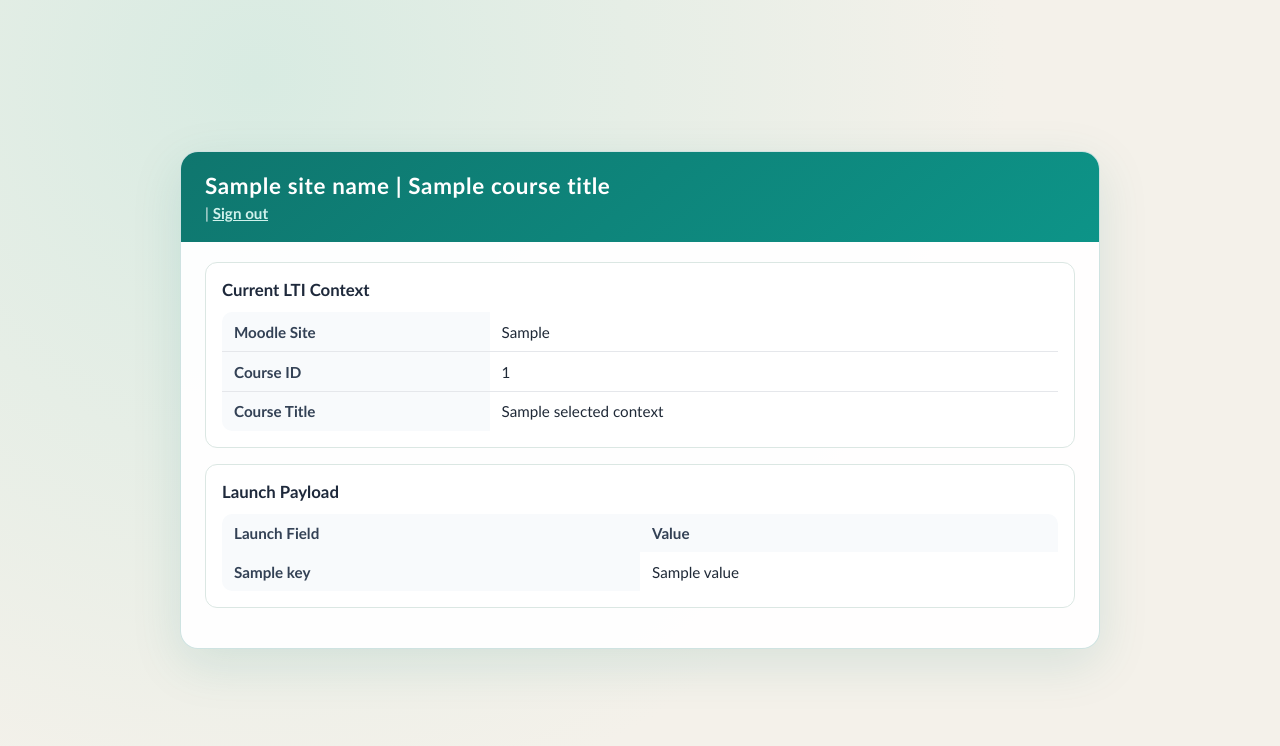
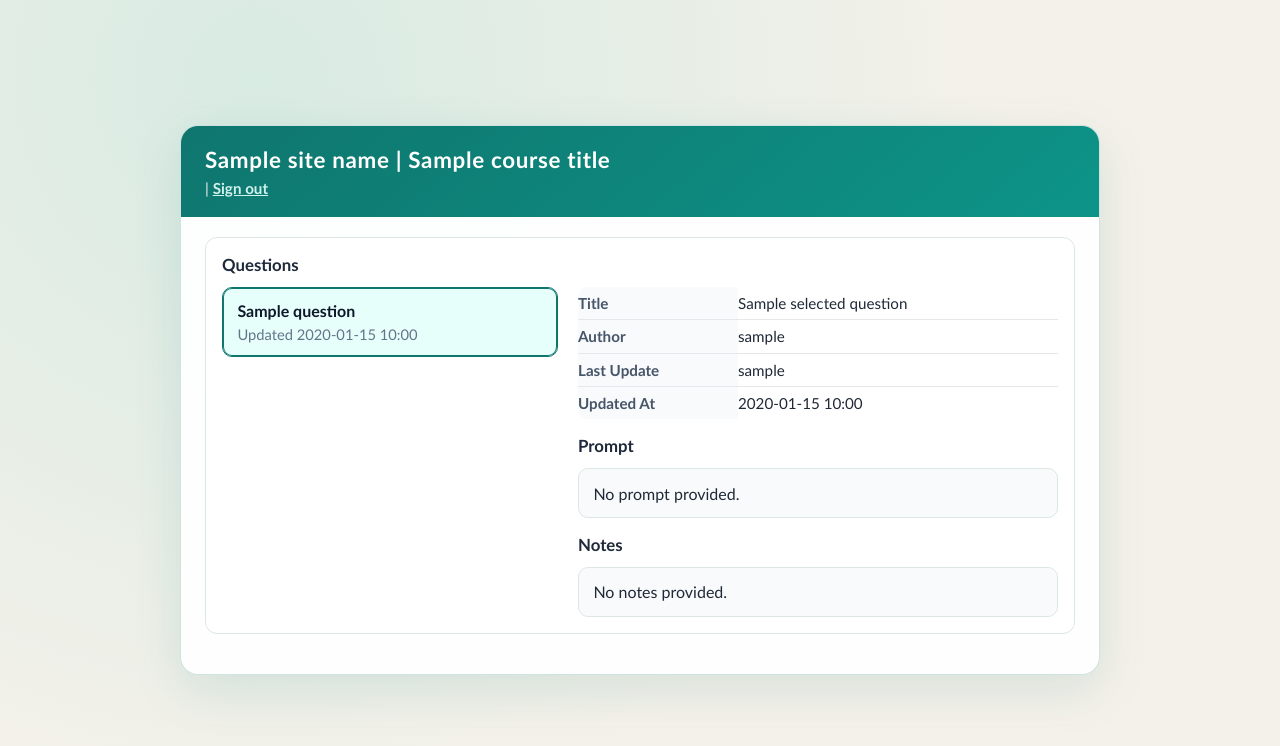
Before and after one commit to frautn/owui-lti1.1-manager, a Django app: template app/templates/app/home.html in a window 1280 px wide. Shown: the top 746 px of the page. Run offline with Django 5.2, Linux system fonts and the light colour scheme; tables that the repository leaves empty hold one stand-in row (values such as "Sample post"); the template is opened without the code that fills it: values that come from a table or form of the project are taken from there, most other values are stand-ins (such as "Sample title", 1, 10 or a date in 2020).

Commit message:
Two columns

```diff
--- a/app/templates/app/home.html
+++ b/app/templates/app/home.html
@@ -58,51 +58,164 @@
           color: #64748b;
           font-size: 0.92rem;
         }
+
+        .question-layout {
+          display: grid;
+          grid-template-columns: minmax(260px, 340px) minmax(0, 1fr);
+          gap: 1rem;
+        }
+
+        .question-list {
+          max-height: 32rem;
+          overflow-y: auto;
+          padding-right: 0.25rem;
+        }
+
+        .question-list a {
+          display: block;
+          padding: 0.85rem 0.9rem;
+          margin-bottom: 0.6rem;
+          border: 1px solid #dbe7e3;
+          border-radius: 10px;
+          color: #0f172a;
+          text-decoration: none;
+          background: #f8fffd;
+        }
+
+        .question-list a:hover {
+          border-color: #0f766e;
+          background: #effcf8;
+        }
+
+        .question-list a.is-active {
+          border-color: #0f766e;
+          background: #e6fffa;
+          box-shadow: inset 0 0 0 1px #0f766e;
+        }
+
+        .question-list-title {
+          display: block;
+          font-weight: 700;
+          margin-bottom: 0.2rem;
+        }
+
+        .question-detail {
+          min-width: 0;
+        }
+
+        .question-detail section + section {
+          margin-top: 1rem;
+        }
+
+        .question-detail pre {
+          margin: 0;
+          padding: 0.9rem;
+          white-space: pre-wrap;
+          word-break: break-word;
+          background: #f8fafc;
+          border: 1px solid #dbe7e3;
+          border-radius: 10px;
+          font: inherit;
+        }
+
+        .meta-table th {
+          text-align: left;
+          width: 10rem;
+          color: #475569;
+        }
+
+        .meta-table th,
+        .meta-table td {
+          padding: 0.45rem 0;
+          vertical-align: top;
+        }
+
+        .empty-state {
+          border: 1px dashed #cbd5e1;
+          border-radius: 10px;
+          padding: 1rem;
+          color: #64748b;
+          background: #f8fafc;
+        }
+
+        @media (max-width: 860px) {
+          .question-layout {
+            grid-template-columns: 1fr;
+          }
+
+          .question-list {
+            max-height: 18rem;
+          }
+        }
       </style>
 
       {% if launch_data %}
+        <!-- <div class="panel"> -->
+          <!-- Keep this panel commented for further use. -->
+        <!-- </div> -->
+
         <div class="panel">
-          <h2>Current LTI Context</h2>
-          {% if selected_context %}
-            <table>
+          <div class="question-layout">
+            <div>
+              <h2>Questions</h2>
+              {% if questions %}
+                <div class="question-list" role="list">
+                  {% for question in questions %}
+                    <a
+                      href="?question={{ question.id }}"
+                      class="{% if selected_question and selected_question.id == question.id %}is-active{% endif %}"
+                      role="listitem"
+                    >
+                      <span class="question-list-title">{{ question.title }}</span>
+                      <span class="subtle">Updated {{ question.updated_at|date:"Y-m-d H:i" }}</span>
+                    </a>
+                  {% endfor %}
+                </div>
+              {% else %}
+                <div class="empty-state">No questions available yet.</div>
+              {% endif %}
+            </div>
+
+            <div class="question-detail">
+              <h2>&nbsp;</h2>
+              {% if selected_question %}
+                <section>
+                  <table class="meta-table">
                     <tbody>
                       <tr>
-                  <th>Moodle Site</th>
-                  <td>{{ selected_context.moodle_site }}</td>
+                        <th>Title</th>
+                        <td>{{ selected_question.title }}</td>
                       </tr>
                       <tr>
-                  <th>Course ID</th>
-                  <td>{{ selected_context.course_id }}</td>
+                        <th>Author</th>
+                        <td>{{ selected_question.author.get_full_name|default:selected_question.author.username }}</td>
                       </tr>
                       <tr>
-                  <th>Course Title</th>
-                  <td>{{ selected_context.course_title|default:"(not provided)" }}</td>
+                        <th>Last Update</th>
+                        <td>{{ selected_question.last_update.get_full_name|default:selected_question.last_update.username }}</td>
+                      </tr>
+                      <tr>
+                        <th>Updated At</th>
+                        <td>{{ selected_question.updated_at|date:"Y-m-d H:i" }}</td>
                       </tr>
                     </tbody>
                   </table>
+                </section>
+
+                <section>
+                  <h2>Prompt</h2>
+                  <pre>{{ selected_question.prompt|default:"No prompt provided." }}</pre>
+                </section>
+
+                <section>
+                  <h2>Notes</h2>
+                  <pre>{{ selected_question.notes|default:"No notes provided." }}</pre>
+                </section>
               {% else %}
-            <p class="empty">Launch data exists, but Moodle site/course identifiers are missing.</p>
+                <div class="empty-state">Select a question from the list to view its details.</div>
               {% endif %}
             </div>
-
-        <div class="panel">
-          <h2>Launch Payload</h2>
-          <table>
-            <thead>
-              <tr>
-                <th>Launch Field</th>
-                <th>Value</th>
-              </tr>
-            </thead>
-            <tbody>
-              {% for key, value in launch_data.items %}
-                <tr>
-                  <th>{{ key }}</th>
-                  <td>{{ value }}</td>
-                </tr>
-              {% endfor %}
-            </tbody>
-          </table>
+          </div>
         </div>
       {% else %}
         <div class="panel">
```
Also changed, not shown: app/views.py (+11 -1 lines). Lines whose indentation alone changed are shown as unchanged.
